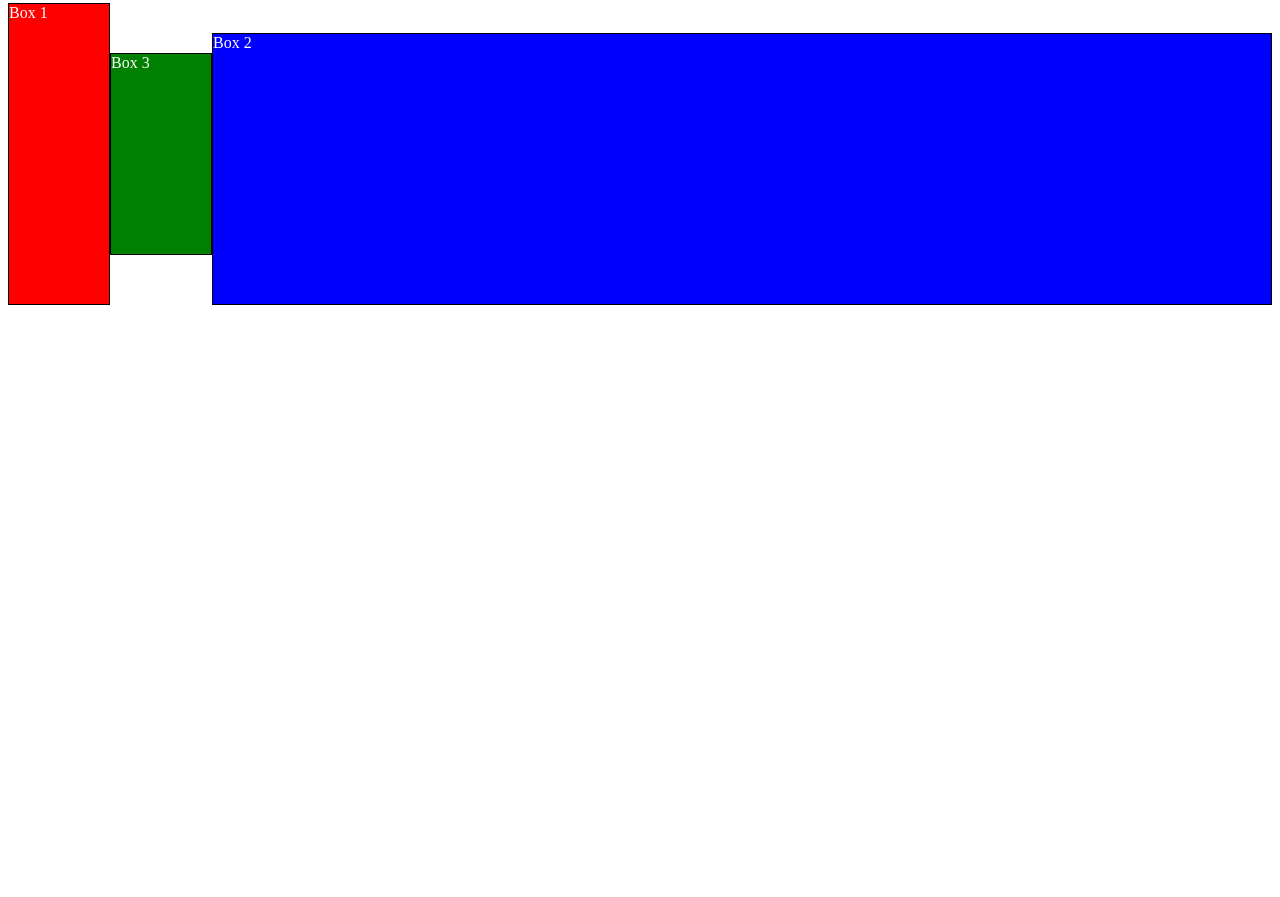
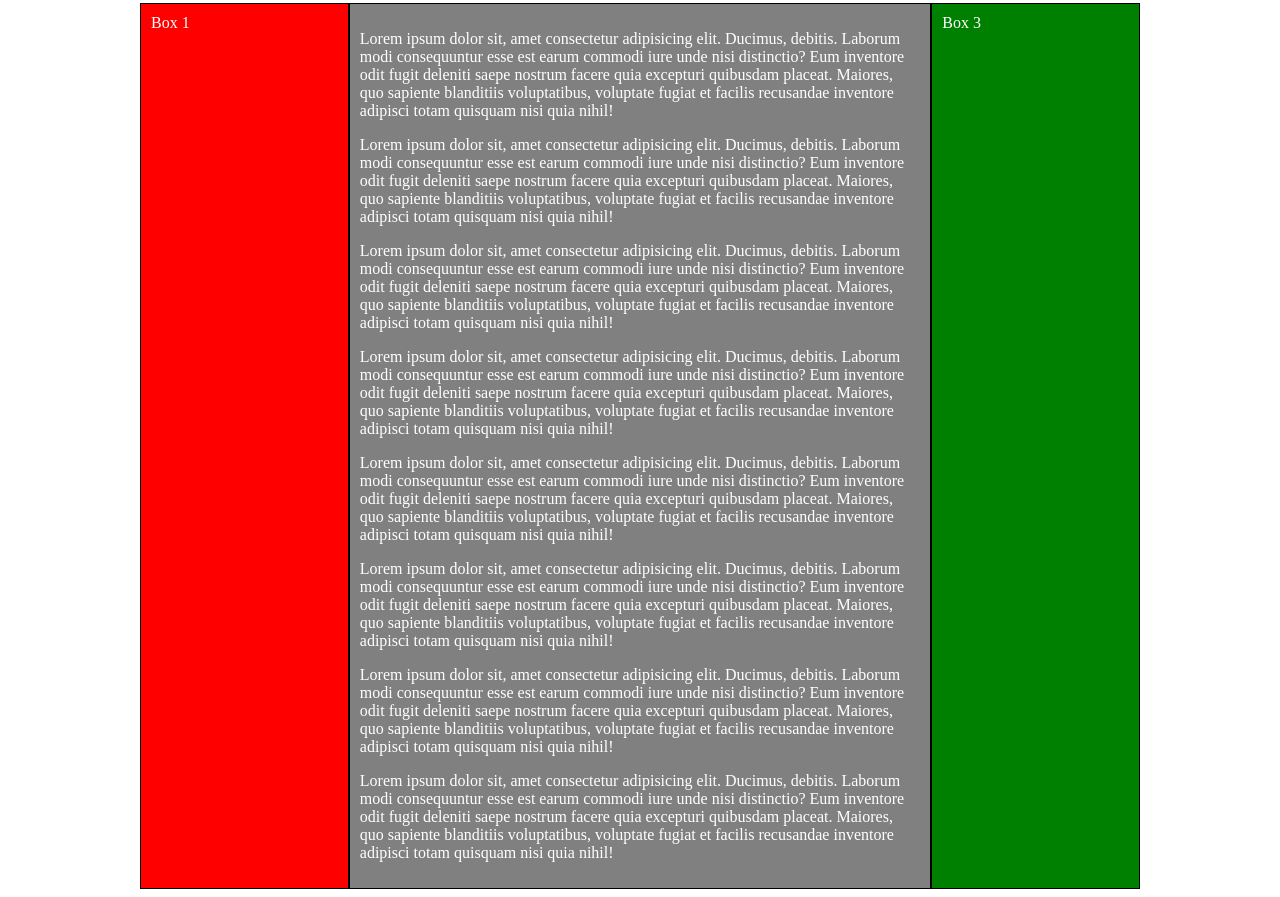
Before and after one commit to robert-laws/2021-learning-path, a plain HTML site: page complete-intro-to-web-development-v2/examples/css-section.html in a window 1280 px wide. Shown: the part 512-1409 px from the top of the page. Before the commit the page ends 825 px from the top, so only its background shows below. Drawn offline with Linux system fonts and the light colour scheme.

Commit message:
add flexbox css

```diff
--- a/complete-intro-to-web-development-v2/examples/css-section.html
+++ b/complete-intro-to-web-development-v2/examples/css-section.html
@@ -56,37 +56,40 @@
         padding: 20px;
       }
 
+      .columns-container {
+        display: flex;
+        justify-content: center;
+      }
+
       .item-container {
         display: flex;
+        justify-content: center;
+        width: 1000px;
       }
 
       .box {
         min-width: 100px;
         min-height: 100px;
         border: 1px solid #000;
+        padding: 10px;
       }
 
       .box-one {
         background-color: red;
         color: white;
-        height: 300px;
+        flex: 1;
       }
 
       .box-two {
-        background-color: blue;
+        background-color: gray;
         color: white;
-        height: 270px;
-        align-self: flex-end;
-        order: 10;
-        flex: 1 auto;
+        flex: 3;
       }
 
       .box-three {
         background-color: green;
         color: white;
-        height: 200px;
-        align-self: center;
-        order: 2;
+        flex: 1;
       }
     </style>
   </head>
@@ -105,10 +108,75 @@
       <div class="box-2">Content Box</div>
     </section>
     <hr />
-    <section>
+    <section class="columns-container">
       <div class="item-container">
         <div class="box box-one">Box 1</div>
-        <div class="box box-two">Box 2</div>
+        <div class="box box-two">
+          <p>
+            Lorem ipsum dolor sit, amet consectetur adipisicing elit. Ducimus,
+            debitis. Laborum modi consequuntur esse est earum commodi iure unde
+            nisi distinctio? Eum inventore odit fugit deleniti saepe nostrum
+            facere quia excepturi quibusdam placeat. Maiores, quo sapiente
+            blanditiis voluptatibus, voluptate fugiat et facilis recusandae
+            inventore adipisci totam quisquam nisi quia nihil!
+          </p>
+          <p>
+            Lorem ipsum dolor sit, amet consectetur adipisicing elit. Ducimus,
+            debitis. Laborum modi consequuntur esse est earum commodi iure unde
+            nisi distinctio? Eum inventore odit fugit deleniti saepe nostrum
+            facere quia excepturi quibusdam placeat. Maiores, quo sapiente
+            blanditiis voluptatibus, voluptate fugiat et facilis recusandae
+            inventore adipisci totam quisquam nisi quia nihil!
+          </p>
+          <p>
+            Lorem ipsum dolor sit, amet consectetur adipisicing elit. Ducimus,
+            debitis. Laborum modi consequuntur esse est earum commodi iure unde
+            nisi distinctio? Eum inventore odit fugit deleniti saepe nostrum
+            facere quia excepturi quibusdam placeat. Maiores, quo sapiente
+            blanditiis voluptatibus, voluptate fugiat et facilis recusandae
+            inventore adipisci totam quisquam nisi quia nihil!
+          </p>
+          <p>
+            Lorem ipsum dolor sit, amet consectetur adipisicing elit. Ducimus,
+            debitis. Laborum modi consequuntur esse est earum commodi iure unde
+            nisi distinctio? Eum inventore odit fugit deleniti saepe nostrum
+            facere quia excepturi quibusdam placeat. Maiores, quo sapiente
+            blanditiis voluptatibus, voluptate fugiat et facilis recusandae
+            inventore adipisci totam quisquam nisi quia nihil!
+          </p>
+          <p>
+            Lorem ipsum dolor sit, amet consectetur adipisicing elit. Ducimus,
+            debitis. Laborum modi consequuntur esse est earum commodi iure unde
+            nisi distinctio? Eum inventore odit fugit deleniti saepe nostrum
+            facere quia excepturi quibusdam placeat. Maiores, quo sapiente
+            blanditiis voluptatibus, voluptate fugiat et facilis recusandae
+            inventore adipisci totam quisquam nisi quia nihil!
+          </p>
+          <p>
+            Lorem ipsum dolor sit, amet consectetur adipisicing elit. Ducimus,
+            debitis. Laborum modi consequuntur esse est earum commodi iure unde
+            nisi distinctio? Eum inventore odit fugit deleniti saepe nostrum
+            facere quia excepturi quibusdam placeat. Maiores, quo sapiente
+            blanditiis voluptatibus, voluptate fugiat et facilis recusandae
+            inventore adipisci totam quisquam nisi quia nihil!
+          </p>
+          <p>
+            Lorem ipsum dolor sit, amet consectetur adipisicing elit. Ducimus,
+            debitis. Laborum modi consequuntur esse est earum commodi iure unde
+            nisi distinctio? Eum inventore odit fugit deleniti saepe nostrum
+            facere quia excepturi quibusdam placeat. Maiores, quo sapiente
+            blanditiis voluptatibus, voluptate fugiat et facilis recusandae
+            inventore adipisci totam quisquam nisi quia nihil!
+          </p>
+          <p>
+            Lorem ipsum dolor sit, amet consectetur adipisicing elit. Ducimus,
+            debitis. Laborum modi consequuntur esse est earum commodi iure unde
+            nisi distinctio? Eum inventore odit fugit deleniti saepe nostrum
+            facere quia excepturi quibusdam placeat. Maiores, quo sapiente
+            blanditiis voluptatibus, voluptate fugiat et facilis recusandae
+            inventore adipisci totam quisquam nisi quia nihil!
+          </p>
+        </div>
         <div class="box box-three">Box 3</div>
       </div>
     </section>
```
